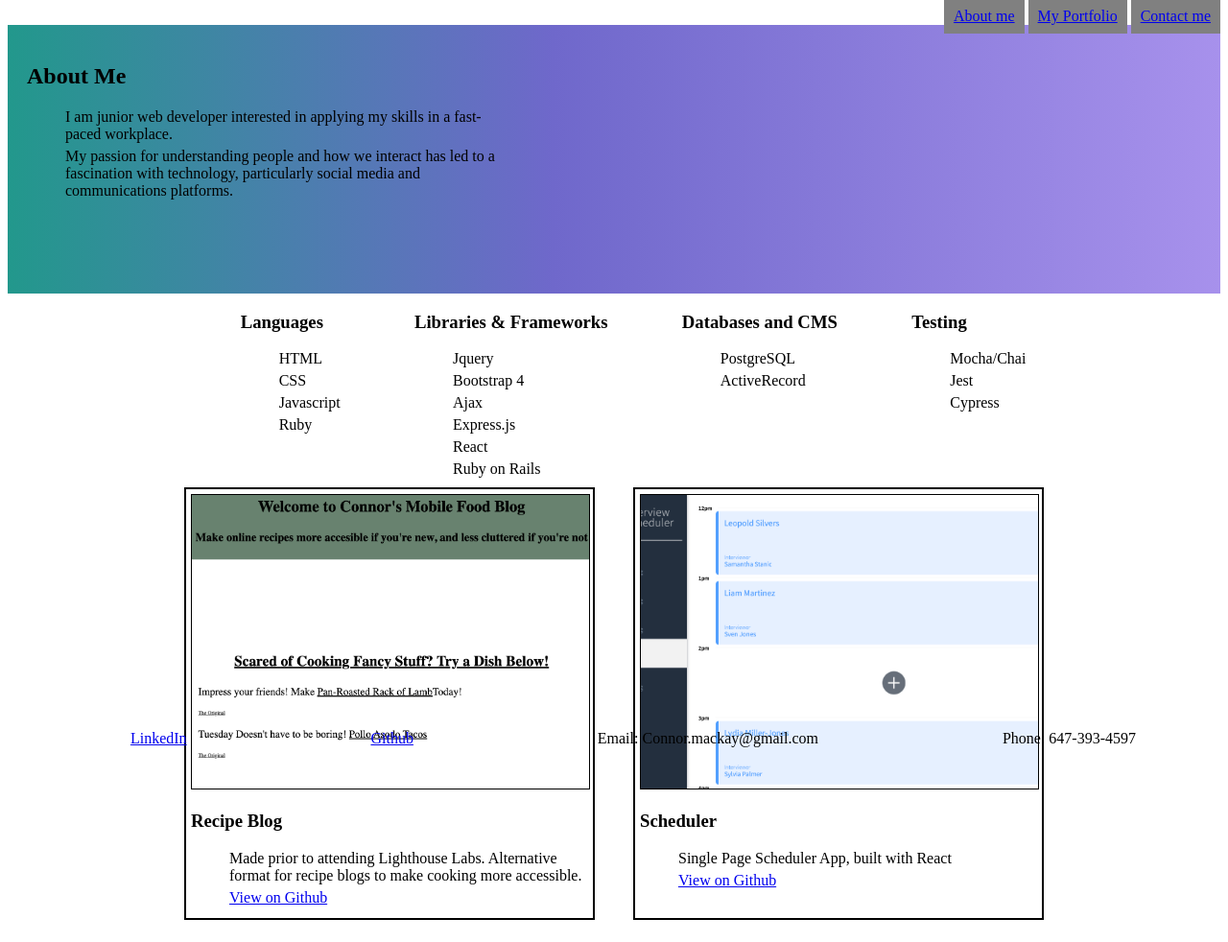
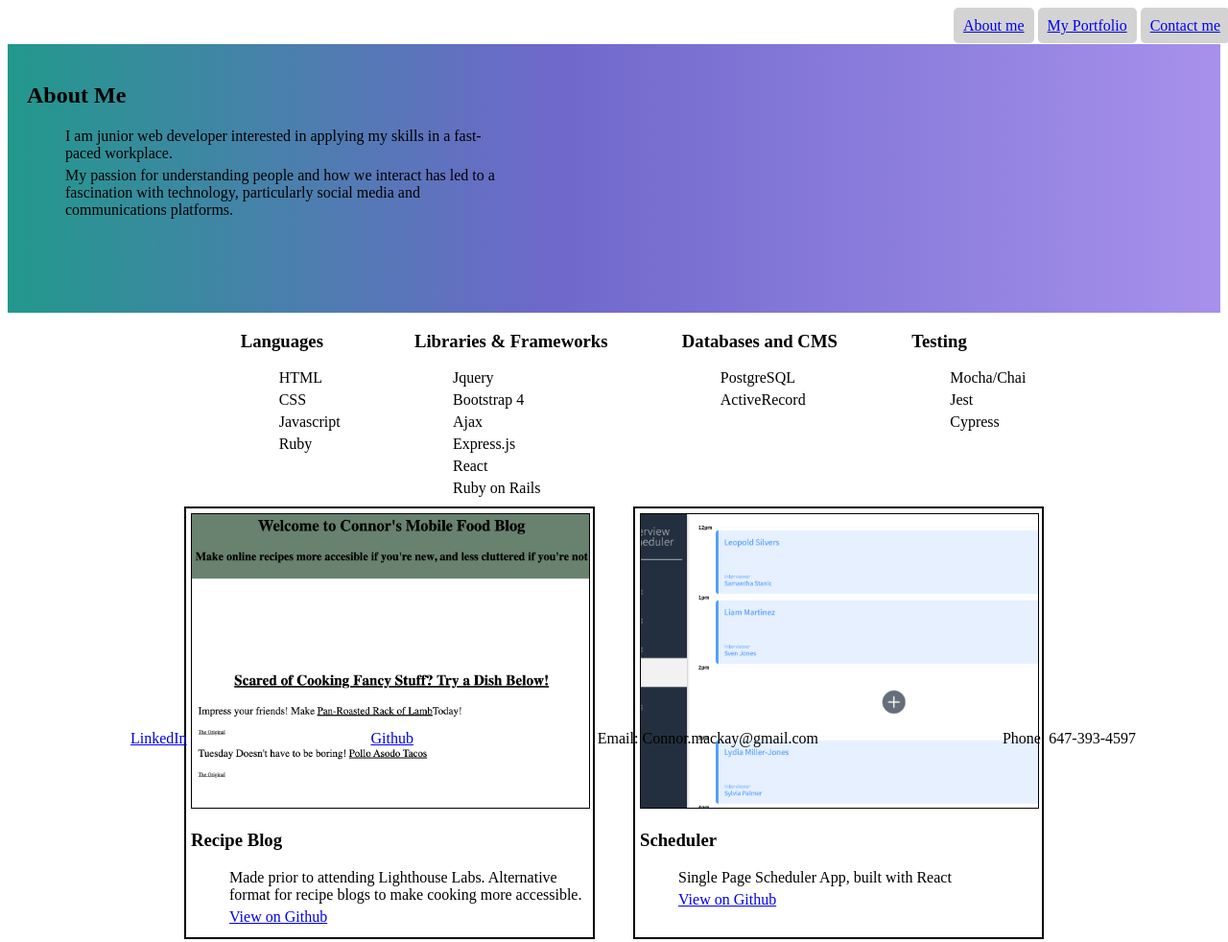
Before and after one commit to CD-Mackay/portfolio, a website: page index.html in a window 1280 px wide. Shown: the top 982 px of the page at 96% size. Drawn offline with Linux system fonts and the light colour scheme.

Commit message:
further styling

```diff
--- a/style.css
+++ b/style.css
@@ -11,7 +11,7 @@ li {
 
 #introduction {
   background: rgb(34,152,140);
-background: linear-gradient(90deg, rgba(34,152,140,1) 0%, rgba(111,104,203,1) 45%, rgba(167,145,236,1) 100%);
+  background: linear-gradient(90deg, rgba(34,152,140,1) 0%, rgba(111,104,203,1) 45%, rgba(167,145,236,1) 100%);
 }
 
 #nav {
@@ -19,10 +19,17 @@ background: linear-gradient(90deg, rgba(34,152,140,1) 0%, rgba(111,104,203,1) 45
   display: flex;
   flex-direction: row;
   justify-content: flex-end;
+  padding: 10px;
 }
 
 .nav-link {
   padding: 10px;
+  background-color: lightgrey;
+  height: 100%;
+  border-radius: 5px;
+}
+
+.nav-link:hover {
   background-color: gray;
 }
 
```
